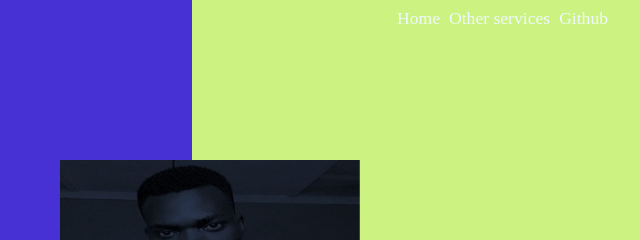
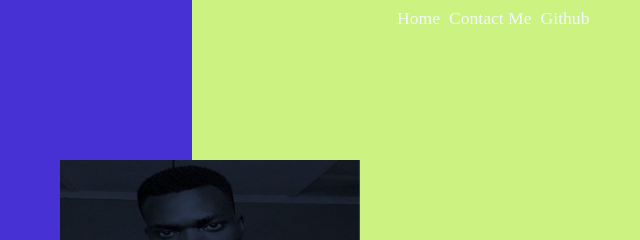
Before and after one commit to Frankkafweku/new-portfolio, a plain HTML site: page index.html in a window 1280 px wide. Shown: the top 240 px of the page, 640-1280 px from the left. Drawn offline with Linux system fonts and the light colour scheme.

Commit message:
Fix contact info

```diff
--- a/index.html
+++ b/index.html
@@ -29,7 +29,7 @@
         <div class="greendiv">
             <nav class="navbar">
             <a href="#">Home</a>
-            <a href="#">Other services</a>
+            <a href="#conatct-me">Contact Me</a>
             <a href="https://github.com/walker4real">Github</a>
             </nav>
         </div>
```
